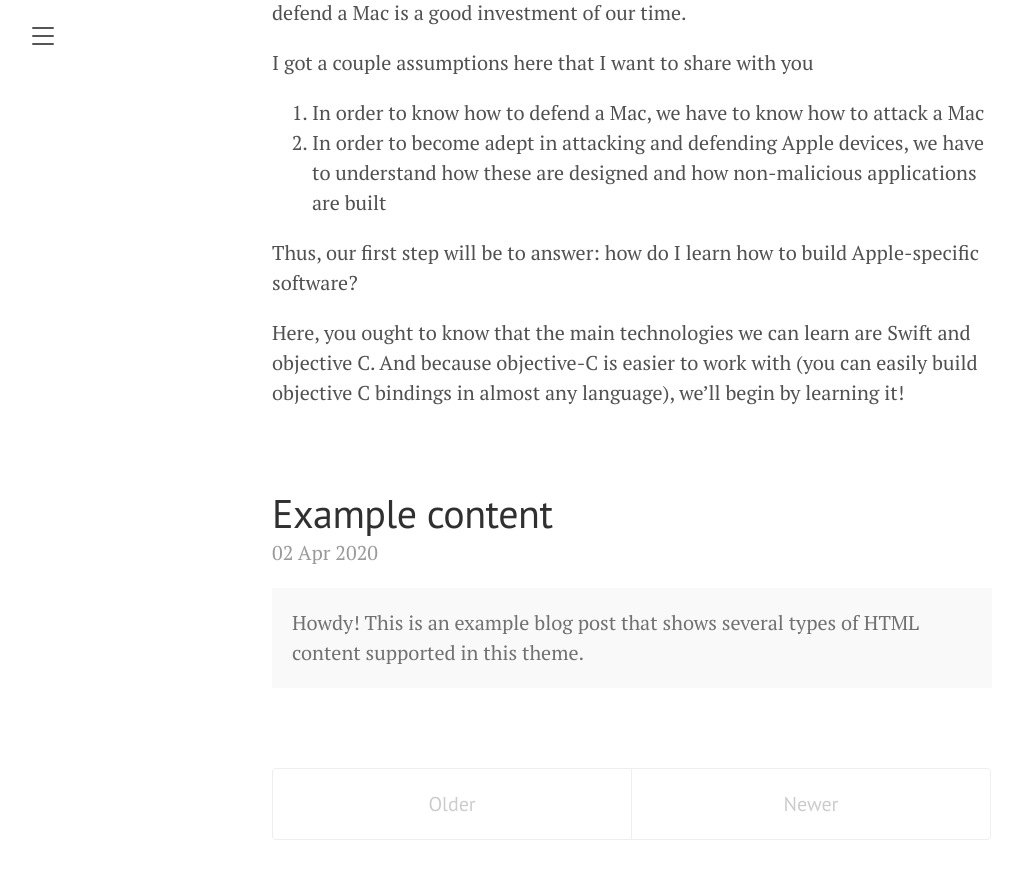
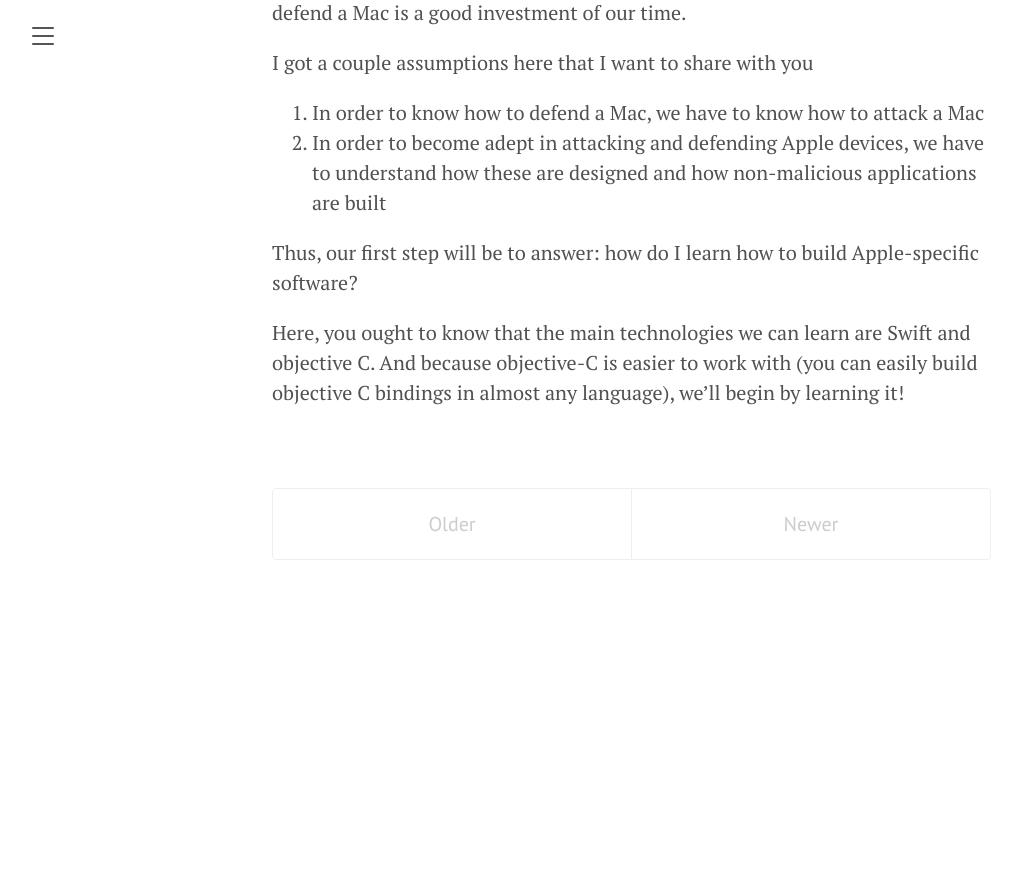
Before and after one commit to seafoodfry/seafoodfry.github.io, a Jekyll site: the page built from index.html, in a window 1280 px wide and 900 px high, scrolled down 964 px. Shown: the top 879 px of the window, without its empty margins (8-1030 px from the left). Built offline with Jekyll 4.4.1, drawn with Linux system fonts in a browser that asks for light colours; the list of posts is cut into pages by our own code; after the commit the page ends 1584 px from its top, so only the background shows below that; some of the changed lines change nothing that is shown.

Commit message:
Removed unused resources
Signed-off-by: seafoodfry <>

```diff
--- a/_includes/sidebar.html
+++ b/_includes/sidebar.html
@@ -26,8 +26,6 @@
     {% endfor %}
 
     <a class="sidebar-nav-item" href="{{ site.github.repo }}/archives">Archives</a>
-    <a class="sidebar-nav-item" href="{{ site.github.repo }}/archive/v{{ site.version }}.zip">Download</a>
-    <a class="sidebar-nav-item" href="{{ site.github.repo }}">GitHub project</a>
     <span class="sidebar-nav-item">Currently v{{ site.version }}</span>
   </nav>
 
--- a/_posts/2020-04-02-example-content.md
+++ /dev/null
@@ -1,126 +0,0 @@
----
-layout: post
-title: Example content
-date: '2020-04-02'
-categories: security
-excerpt_separator: <!--more-->
----
-
-
-<div class="message">
-  Howdy! This is an example blog post that shows several types of HTML content supported in this theme.
-</div>
-
-<!--more-->
-Cum sociis natoque penatibus et magnis <a href="#">dis parturient montes</a>, nascetur ridiculus mus. *Aenean eu leo quam.* Pellentesque ornare sem lacinia quam venenatis vestibulum. Sed posuere consectetur est at lobortis. Cras mattis consectetur purus sit amet fermentum.
-
-> Curabitur blandit tempus porttitor. Nullam quis risus eget urna mollis ornare vel eu leo. Nullam id dolor id nibh ultricies vehicula ut id elit.
-
-Etiam porta **sem malesuada magna** mollis euismod. Cras mattis consectetur purus sit amet fermentum. Aenean lacinia bibendum nulla sed consectetur.
-
-## Inline HTML elements
-
-HTML defines a long list of available inline tags, a complete list of which can be found on the [Mozilla Developer Network](https://developer.mozilla.org/en-US/docs/Web/HTML/Element).
-
-- **To bold text**, use `<strong>`.
-- *To italicize text*, use `<em>`.
-- Abbreviations, like <abbr title="HyperText Markup Langage">HTML</abbr> should use `<abbr>`, with an optional `title` attribute for the full phrase.
-- Citations, like <cite>&mdash; Mark otto</cite>, should use `<cite>`.
-- <del>Deleted</del> text should use `<del>` and <ins>inserted</ins> text should use `<ins>`.
-- Superscript <sup>text</sup> uses `<sup>` and subscript <sub>text</sub> uses `<sub>`.
-
-Most of these elements are styled by browsers with few modifications on our part.
-
-## Heading
-
-Vivamus sagittis lacus vel augue rutrum faucibus dolor auctor. Duis mollis, est non commodo luctus, nisi erat porttitor ligula, eget lacinia odio sem nec elit. Morbi leo risus, porta ac consectetur ac, vestibulum at eros.
-
-### Code
-
-Cum sociis natoque penatibus et magnis dis `code element` montes, nascetur ridiculus mus.
-
-{% highlight js %}
-// Example can be run directly in your JavaScript console
-
-// Create a function that takes two arguments and returns the sum of those arguments
-var adder = new Function("a", "b", "return a + b");
-
-// Call the function
-adder(2, 6);
-// > 8
-{% endhighlight %}
-
-Aenean lacinia bibendum nulla sed consectetur. Etiam porta sem malesuada magna mollis euismod. Fusce dapibus, tellus ac cursus commodo, tortor mauris condimentum nibh, ut fermentum massa.
-
-### Lists
-
-Cum sociis natoque penatibus et magnis dis parturient montes, nascetur ridiculus mus. Aenean lacinia bibendum nulla sed consectetur. Etiam porta sem malesuada magna mollis euismod. Fusce dapibus, tellus ac cursus commodo, tortor mauris condimentum nibh, ut fermentum massa justo sit amet risus.
-
-* Praesent commodo cursus magna, vel scelerisque nisl consectetur et.
-* Donec id elit non mi porta gravida at eget metus.
-* Nulla vitae elit libero, a pharetra augue.
-
-Donec ullamcorper nulla non metus auctor fringilla. Nulla vitae elit libero, a pharetra augue.
-
-1. Vestibulum id ligula porta felis euismod semper.
-2. Cum sociis natoque penatibus et magnis dis parturient montes, nascetur ridiculus mus.
-3. Maecenas sed diam eget risus varius blandit sit amet non magna.
-
-Cras mattis consectetur purus sit amet fermentum. Sed posuere consectetur est at lobortis.
-
-<dl>
-  <dt>HyperText Markup Language (HTML)</dt>
-  <dd>The language used to describe and define the content of a Web page</dd>
-
-  <dt>Cascading Style Sheets (CSS)</dt>
-  <dd>Used to describe the appearance of Web content</dd>
-
-  <dt>JavaScript (JS)</dt>
-  <dd>The programming language used to build advanced Web sites and applications</dd>
-</dl>
-
-Integer posuere erat a ante venenatis dapibus posuere velit aliquet. Morbi leo risus, porta ac consectetur ac, vestibulum at eros. Nullam quis risus eget urna mollis ornare vel eu leo.
-
-### Tables
-
-Aenean lacinia bibendum nulla sed consectetur. Lorem ipsum dolor sit amet, consectetur adipiscing elit.
-
-<table>
-  <thead>
-    <tr>
-      <th>Name</th>
-      <th>Upvotes</th>
-      <th>Downvotes</th>
-    </tr>
-  </thead>
-  <tfoot>
-    <tr>
-      <td>Totals</td>
-      <td>21</td>
-      <td>23</td>
-    </tr>
-  </tfoot>
-  <tbody>
-    <tr>
-      <td>Alice</td>
-      <td>10</td>
-      <td>11</td>
-    </tr>
-    <tr>
-      <td>Bob</td>
-      <td>4</td>
-      <td>3</td>
-    </tr>
-    <tr>
-      <td>Charlie</td>
-      <td>7</td>
-      <td>9</td>
-    </tr>
-  </tbody>
-</table>
-
-Nullam id dolor id nibh ultricies vehicula ut id elit. Sed posuere consectetur est at lobortis. Nullam quis risus eget urna mollis ornare vel eu leo.
-
------
-
-Want to see something else added? <a href="https://github.com/poole/poole/issues/new">Open an issue.</a>
```
